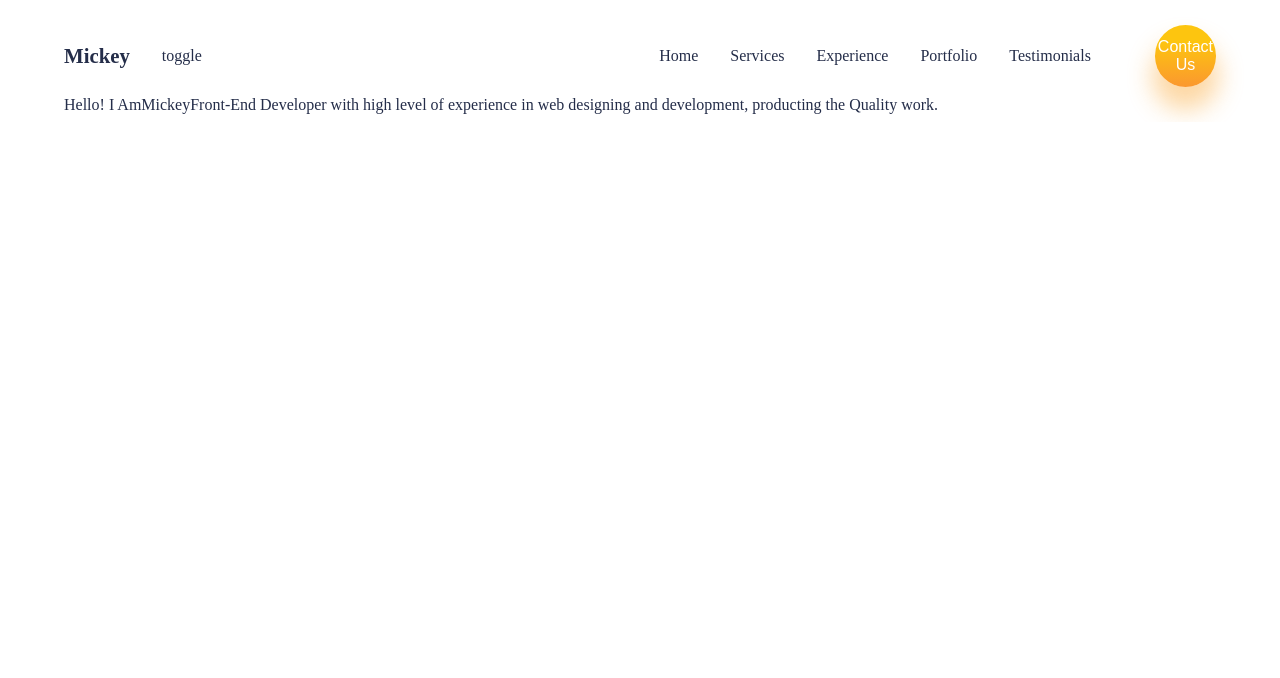
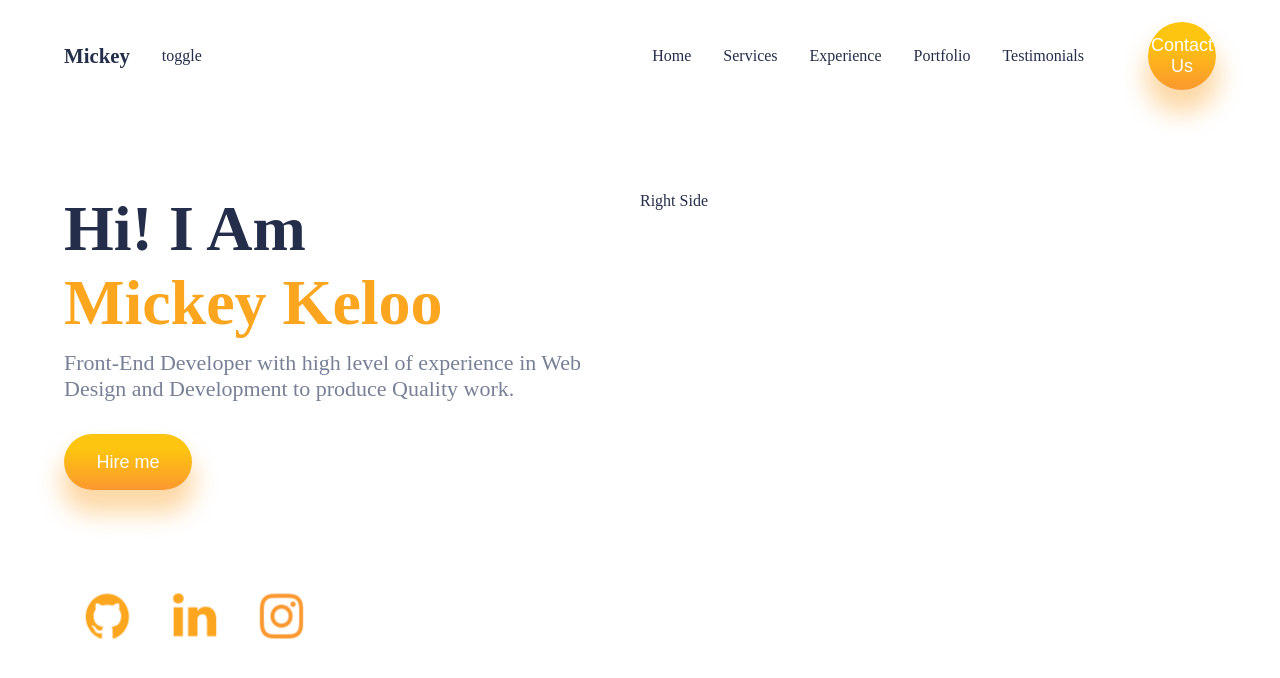
Before and after one commit to mkeloo/React-Mockup-web1, a React (Create React App) app: page / in a window 1280 px wide. Shown: the top 678 px of the page. Built offline with nearby package versions, Linux system fonts and the light colour scheme.

Commit message:
Added Left hero section

```diff
--- a/src/App.css
+++ b/src/App.css
@@ -20,10 +20,12 @@
   border-radius: 34px;
   border: none;
   color: white;
-  font-size: 16px;
-  padding: 13px 3px;
+  font-size: 18px;
+  /* padding: 13px 3px; */
+  padding: 11px 26px 11px 26px;
   background: linear-gradient(180deg, #fdc50f 26.71%, #fb982f 99.36%);
   box-shadow: 0px 20px 24px 3px rgba(251, 161, 40, 0.42);
+  transition: 0.3s;
 }
 
 .button:hover {
--- a/src/Components/Intro/Intro.css
+++ b/src/Components/Intro/Intro.css
@@ -0,0 +1,62 @@
+.intro {
+  display: flex;
+  height: 77vh;
+  margin-top: 6rem;
+}
+
+.i-left {
+  display: flex;
+  position: relative;
+  flex: 1;
+  flex-direction: column;
+  gap: 2rem;
+}
+
+.i-name {
+  display: flex;
+  flex-direction: column;
+}
+
+.i-name > :nth-child(1) {
+  color: var(--black);
+  font-weight: bold;
+  font-size: 4rem;
+}
+
+.i-name > :nth-child(2) {
+  color: var(--orange);
+  font-weight: bold;
+  font-size: 4rem;
+}
+
+.i-name > :nth-child(3) {
+  font-weight: 100;
+  font-size: 22px;
+  color: var(--gray);
+  margin-top: 10px;
+}
+
+.i-button {
+  width: 8rem;
+  height: 3.5rem;
+}
+
+.i-icons {
+  margin-top: 3rem;
+  display: flex;
+  gap: 0rem;
+}
+
+.i-icons > * {
+  transform: scale(0.5);
+  transition: 0.3s;
+}
+
+.i-icons > *:hover {
+  cursor: pointer;
+  transform: scale(0.6);
+}
+
+.i-right {
+  flex: 1;
+}
--- a/src/Components/Intro/Intro.jsx
+++ b/src/Components/Intro/Intro.jsx
@@ -1,16 +1,30 @@
 import React from 'react'
+import './Intro.css'
+import Github from '../../img/github.png'
+import Linkedin from '../../img/linkedin.png'
+import Instagram from '../../img/instagram.png'
 
 const Intro = () => {
   return (
     <div className="intro">
         <div className="i-left">
             <div className="i-name">
-                <span>Hello! I Am</span>
-                <span>Mickey</span>
-                <span>Front-End Developer with high level of experience in web designing and development, producting the Quality work.</span>
+                <span>Hi! I Am</span>
+                <span>Mickey Keloo</span>
+                <span>Front-End Developer with high level of experience in Web Design and Development to produce Quality work.</span>
+            </div>
+            <button className="button i-button">Hire me</button>
+            <div className="i-icons">
+                <a href="https://www.github.com" target="_blank"><img src={Github} alt="GitHub" /></a>
+             <a href="https://www.linkedin.com" target="_blank"><img src={Linkedin} alt="LinkedIn" /></a>
+              <a href="https://www.instagram.com" target="_blank"><img src={Instagram} alt="Instagram" /></a>
+
+
             </div>
         </div>
-        <div className="i-right"></div>
+        <div className="i-right">
+            Right Side
+        </div>
     </div>
   )
 }
--- a/src/Components/Navbar/Navbar.jsx
+++ b/src/Components/Navbar/Navbar.jsx
@@ -18,7 +18,7 @@
                     <li>Testimonials</li>
                 </ul>
             </div>
-            <button className="button n-button">
+            <button className="button n-button" style={{padding: "13px 3px"}}>
                 Contact Us
             </button>
         </div>
```
